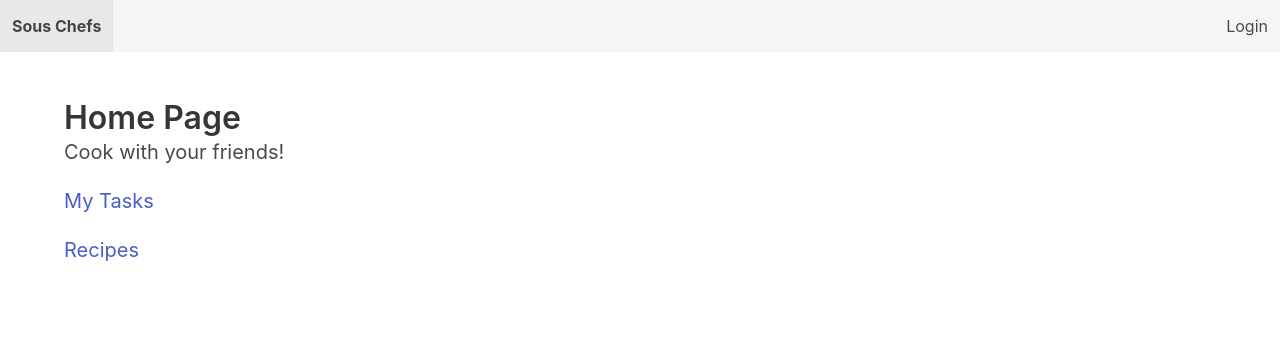
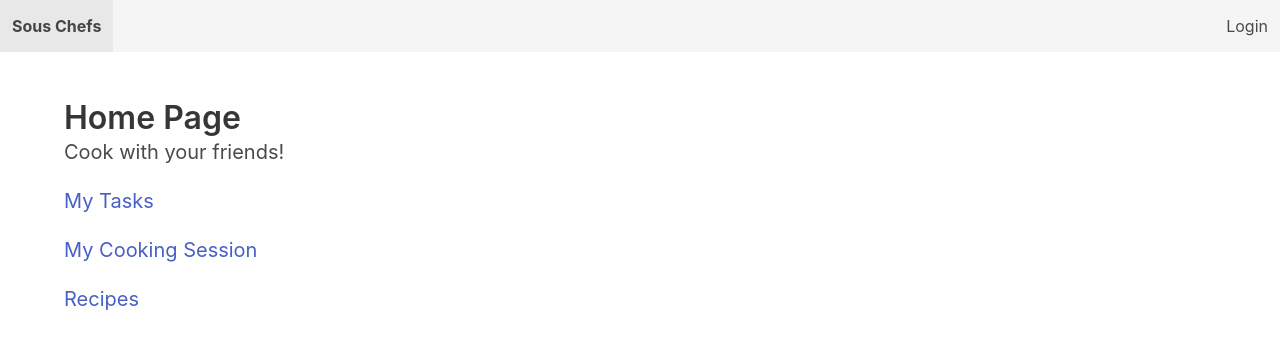
Before and after one commit to funkyrailroad/sous-chefs, a Django app: page /my_app/home in a window 1280 px wide. Shown: the top 349 px of the page. Run offline with Django 5.2, Linux system fonts and the light colour scheme; some libraries are stand-ins or nearby versions.

Commit message:
Link to My cooking session from home page

```diff
--- a/my_app/templates/my_app/home.html
+++ b/my_app/templates/my_app/home.html
@@ -5,5 +5,6 @@
   <h2 class="subtitle is-5">Cook with your friends!</h2>
 
   <h3 class="subtitle is-5"> <a href="{% url 'my_app:my-tasks-view' %}">My Tasks</a> </h3>
+  <h3 class="subtitle is-5"> <a href="{% url 'my_app:my-cooking-session-view' %}">My Cooking Session</a> </h3>
   <h3 class="subtitle is-5"> <a href="{% url 'my_app:recipes-list-view' %}">Recipes</a> </h3>
 {% endblock %}
--- a/my_app/tests.py
+++ b/my_app/tests.py
@@ -464,6 +464,11 @@ class CookingSessionTests(SousChefsTestCase):
         # make sure the number of assigned tasks equuals the number of tasks in the recipe
         pass
 
+    def test_get_my_cooking_session_view(self):
+        self.client.force_login(user=self.regular_user_1a)
+        resp = self.client.get(reverse("my_app:my-cooking-session-view"))
+        self.assertEqual(resp.status_code, 200)
+
 
 class MyTasksTests(SousChefsTestCase):
     @classmethod
--- a/my_app/urls.py
+++ b/my_app/urls.py
@@ -56,6 +56,7 @@ urlpatterns = [
     path("create-cooking-session/<int:recipe_id>/", views.create_cooking_session_view, name="create-cooking-session"),
     path("join-cooking-session/<int:group_id>/", views.join_cooking_session_view, name="join-cooking-session"),
     path("cooking-session/<int:cooking_session_id>/join-qr-code", views.get_cooking_session_qr_code, name="join-cooking-session-qr-code"),
+    path("my-cooking-session/", views.my_cooking_session_view, name="my-cooking-session-view"),
 
     # restful api views
     path("api/recipes/", recipe_list, name="recipe-list"),
--- a/my_app/views.py
+++ b/my_app/views.py
@@ -89,6 +89,25 @@ def create_cooking_session_view(request, recipe_id):
         pass
 
     # return a url (eventually QR code) that other people can go to to join
+    join_group_url = u.create_cooking_session_join_url(request, cooking_group.id)
+
+    # return current users in group
+    context = {
+        "recipe": recipe,
+        "group": cooking_group,
+        "users": cooking_group.user_set.all(),
+        "join_group_url": join_group_url,
+    }
+    return TemplateResponse(request, "my_app/create-cooking-session.html", context)
+
+
+def my_cooking_session_view(request):
+    user = request.user
+
+    # NOTE: this just grabs the first group, won't work for multiple groups
+    cooking_group = user.groups.first()
+
+    recipe = u.get_recipe_from_group(cooking_group)
     join_group_url = u.create_cooking_session_join_url(request, cooking_group.id)
 
     # return current users in group
```
